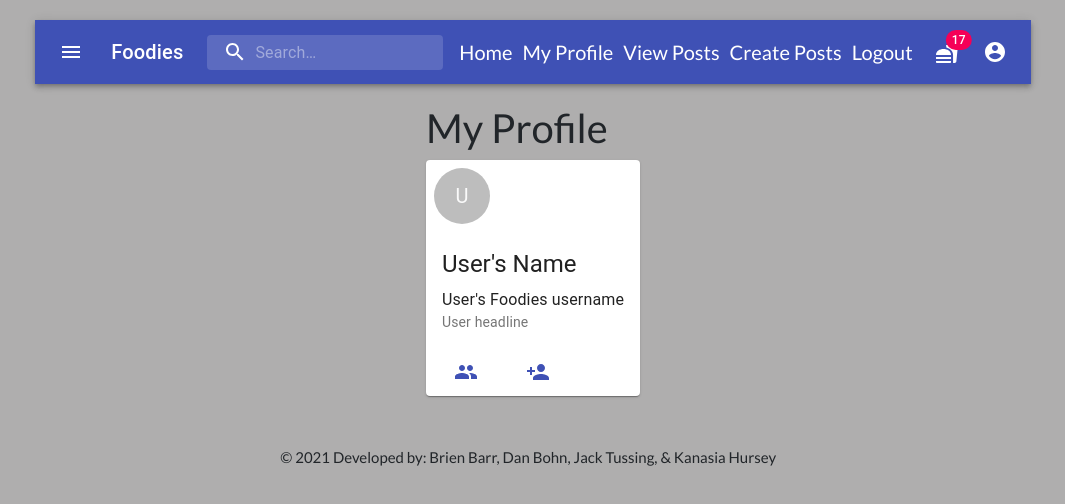
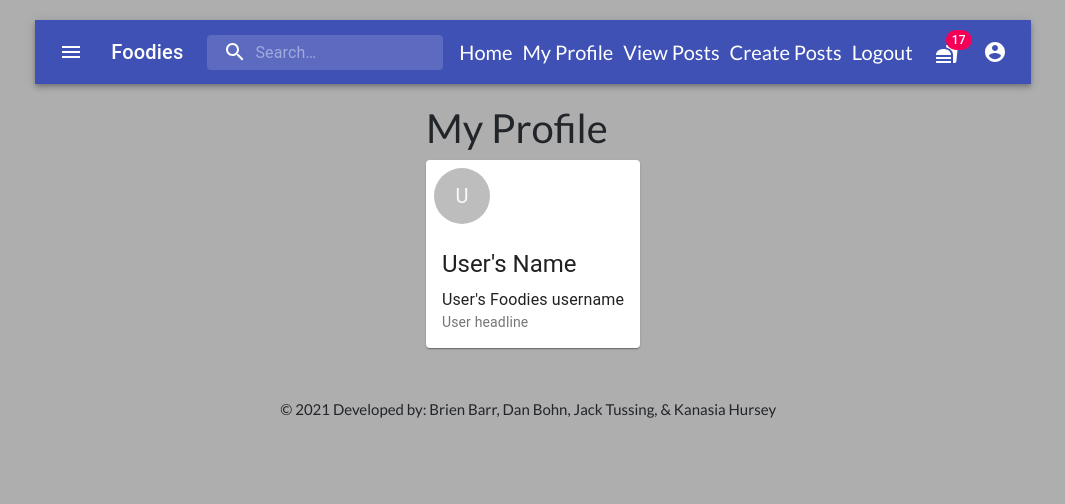
Before and after one commit to BrienBarr/Foodies, a React (Create React App) app in the folder client/: page /profile in a window 1280 px wide. Shown: the top 504 px of the page, without its empty margins (107-1172 px from the left). Built offline with nearby package versions, Linux system fonts and the light colour scheme.

Commit message:
update css

```diff
--- a/client/src/App.css
+++ b/client/src/App.css
@@ -2,6 +2,7 @@
     padding: 20px;
     display: flex;
     justify-content: center;
+    direction: row;
 }
 body {
 background-color: rgb(175, 174, 174);
--- a/client/src/components/UserCard/index.js
+++ b/client/src/components/UserCard/index.js
@@ -12,34 +12,21 @@ import AccountBoxIcon from '@material-ui/icons/AccountBox';
 import PeopleIcon from '@material-ui/icons/People';
 import PersonAddIcon from '@material-ui/icons/PersonAdd';
 import ImageAvatars from '../ImageAvatars';
-import { FormatAlignJustify, People } from '@material-ui/icons';
-import { grey } from '@material-ui/core/colors';
+import { People } from '@material-ui/icons';
 
 const useStyles = makeStyles({
   root: {
     maxWidth: 345,
-    backgroundColor: grey
-  }
+  },
 });
 
 export default function ImgMediaCard() {
-  const classes = useStyles({
-    alignItems: 'center',
-    justify: 'center'
-
-  });
+  const classes = useStyles();
 
   return (
     <Card className={classes.root}>
       <ImageAvatars />
       <CardActionArea>
-        {/* <CardMedia
-          component="img"
-          alt="Contemplative Reptile"
-          height="140"
-          // image="/static/images/cards/contemplative-reptile.jpg"
-          title="Contemplative Reptile"
-        /> */}
         <CardContent>
           <Typography gutterBottom variant="h5" component="h2">
             User's Name
@@ -51,17 +38,16 @@ export default function ImgMediaCard() {
 
         </CardContent>
       </CardActionArea>
-      <CardActions>
-        {/* Link to user's posts */}
-        {/* Link to user's friends */}
-        <Button size="small" color="primary">
-          <PeopleIcon />
-        </Button>
+      {/* <CardActions> */}
+        {/* Link to see user's friends */}
+        {/* <Button size="small" color="primary"> */}
+          {/* <PeopleIcon /> */}
+        {/* </Button> */}
         {/* Link to add user as friend */}
-        <Button size="small" color="primary">
-          <PersonAddIcon />
-        </Button>
-      </CardActions>
+        {/* <Button size="small" color="primary"> */}
+          {/* <PersonAddIcon /> */}
+        {/* </Button> */}
+      {/* </CardActions> */}
     </Card>
   );
 }
```
Also changed, not shown: client/package.json (line endings or trailing spaces).
